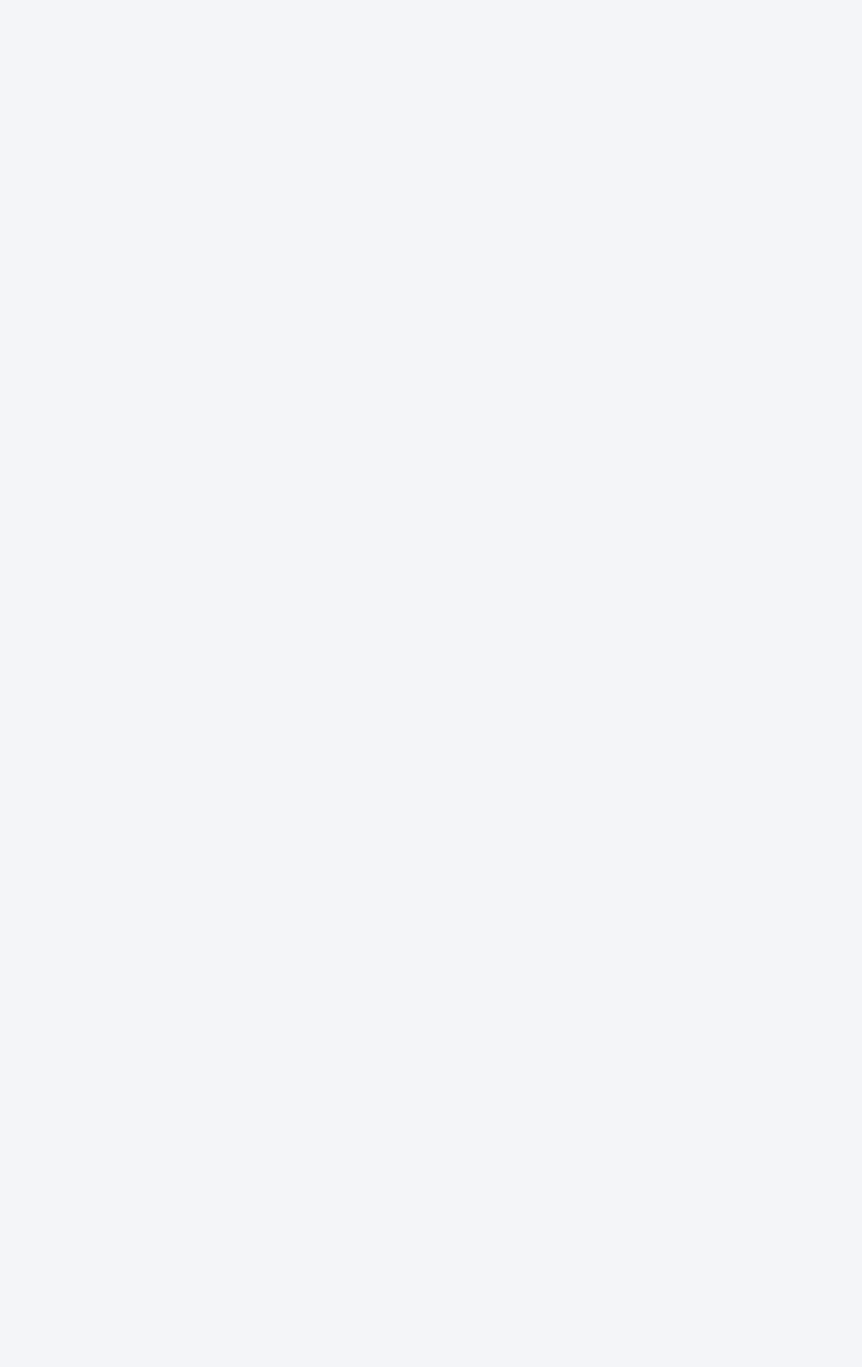
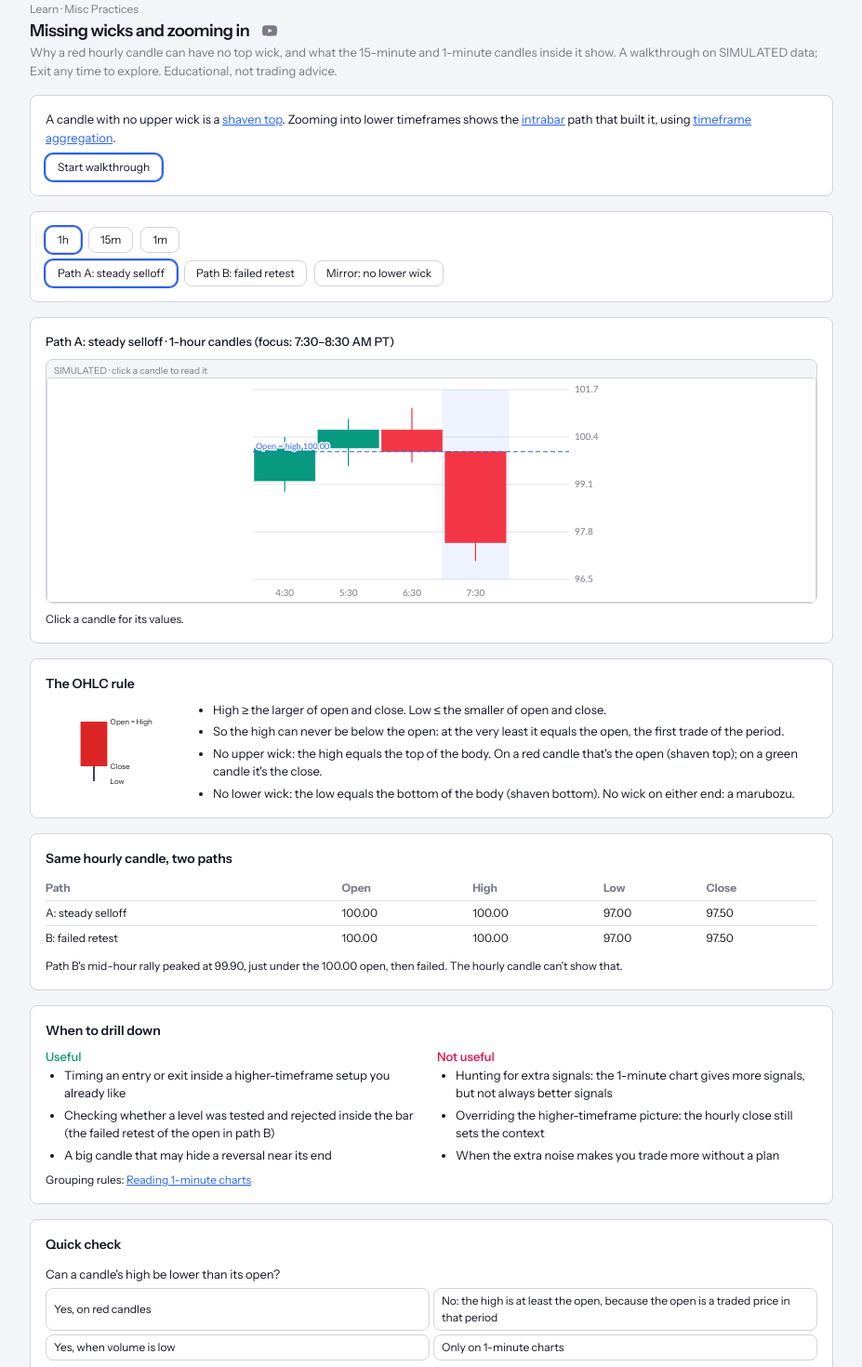
Before and after one commit to Siphon880gh/Stocks-Trainer, a React (Vite) app: page /practice/missing-wicks in a window 1280 px wide. Before the commit this address had no page. Shown: the part 80-1550 px from the top of the page at 93% size, without its empty margins (176-1103 px from the left). Before the commit the page ends 800 px from the top, so only its background shows below. Built offline with nearby package versions, Linux system fonts and the light colour scheme.

Commit message:
Add the missing wicks and zooming in page.

```diff
--- a/src/App.tsx
+++ b/src/App.tsx
@@ -32,6 +32,7 @@ import PracticeOneMinuteCharts from "./pages/practice/OneMinuteCharts";
 import PracticeFibDecisionMap from "./pages/practice/FibDecisionMap";
 import PracticeFuturesVsOptions from "./pages/practice/FuturesVsOptions";
 import PracticeTechniqueNarratives from "./pages/practice/TechniqueNarratives";
+import PracticeMissingWicks from "./pages/practice/MissingWicks";
 import Cases from "./pages/Cases";
 import CasePlayer from "./pages/CasePlayer";
 import Coach from "./pages/Coach";
@@ -95,6 +96,7 @@ export default function App() {
           <Route path="practice/fib-decision-map" element={<PracticeFibDecisionMap />} />
           <Route path="practice/futures-vs-options" element={<PracticeFuturesVsOptions />} />
           <Route path="practice/technique-narratives" element={<PracticeTechniqueNarratives />} />
+          <Route path="practice/missing-wicks" element={<PracticeMissingWicks />} />
           <Route path="cases" element={<Cases />} />
           <Route path="cases/:caseId" element={<CasePlayer />} />
           <Route path="coach" element={<Coach />} />
--- a/src/pages/Training.tsx
+++ b/src/pages/Training.tsx
@@ -177,6 +177,7 @@ export default function Training() {
                   g.id === "fib-decision-map" ||
                   g.id === "futures-vs-options" ||
                   g.id === "technique-narratives" ||
+                  g.id === "missing-wicks" ||
                   g.id === "equity-patterns" ||
                   g.id === "equity-literacy" ||
                   g.id === "financial-literacy" ||
--- /dev/null
+++ b/src/pages/practice/MissingWicks.tsx
@@ -0,0 +1,149 @@
+import { useCallback, useMemo, useState } from "react";
+import { Link } from "react-router-dom";
+import PracticeShell from "../../components/PracticeShell";
+import CandlestickChart from "../../components/CandlestickChart";
+import Walkthrough from "../../components/Walkthrough";
+import { markMiscPracticeDone } from "../../lib/miscPractices";
+import { loadTourStep, saveTourStep } from "../../lib/tourProgress";
+import {
+  FOCUS_INDEX_1H, MINUTES, MW_QUESTIONS, MW_STEPS, OHLC_RULES, WHEN_TO_DRILL, aggregateOne, barsFor, lowerWick, upperWick,
+  type Scenario, type Timeframe,
+} from "../../lib/missingWicks";
+import { cn } from "../../lib/utils";
+
+const TOUR_ID = "missing-wicks";
+const SCN_LABEL: Record<Scenario, string> = { A: "Path A: steady selloff", B: "Path B: failed retest", mirror: "Mirror: no lower wick" };
+const term = (id: string, label: string) => <Link to={`/archive?tab=literacy&open=${id}`} className="text-primary underline">{label}</Link>;
+
+/** /practice/missing-wicks: walkthrough on shaven tops and zooming from 1h into 15m and 1m (SIMULATED). */
+export default function PracticeMissingWicks() {
+  const [tf, setTf] = useState<Timeframe>("1h");
+  const [scn, setScn] = useState<Scenario>("A");
+  const [open, setOpen] = useState(false);
+  const [index, setIndex] = useState(0);
+  const [saved, setSaved] = useState<number | null>(() => loadTourStep(TOUR_ID));
+  const [bar, setBar] = useState<number | null>(null);
+  const [answers, setAnswers] = useState<Record<string, string>>({});
+
+  const bars = useMemo(() => barsFor(scn, tf), [scn, tf]);
+  const go = useCallback((i: number) => {
+    const c = Math.max(0, Math.min(MW_STEPS.length - 1, i));
+    setIndex(c); setTf(MW_STEPS[c]!.tf); setScn(MW_STEPS[c]!.scenario); setBar(null);
+    saveTourStep(TOUR_ID, c); setSaved(c);
+  }, []);
+  const start = (from: number) => { go(from); setOpen(true); };
+  const exit = useCallback(() => {
+    setOpen(false);
+    if (index >= MW_STEPS.length - 1) { markMiscPracticeDone("missing-wicks"); saveTourStep(TOUR_ID, null); setSaved(null); }
+  }, [index]);
+
+  const sel = bar != null ? bars[bar] : null;
+  const hA = aggregateOne(MINUTES.A, "A"), hB = aggregateOne(MINUTES.B, "B");
+
+  return (
+    <PracticeShell
+      title="Missing wicks and zooming in"
+      blurb="Why a red hourly candle can have no top wick, and what the 15-minute and 1-minute candles inside it show. A walkthrough on SIMULATED data; Exit any time to explore. Educational, not trading advice."
+    >
+      <section className="panel p-4 space-y-2 text-[13px]" data-testid="mw-intro">
+        <p>
+          A candle with no upper wick is a {term("shaven-top", "shaven top")}. Zooming into lower timeframes shows the {term("intrabar", "intrabar")} path that built it, using {term("timeframe-aggregation", "timeframe aggregation")}.
+        </p>
+        <div className="flex flex-wrap gap-2">
+          <button type="button" data-testid="mw-start" onClick={() => start(0)} className="panel px-3 py-1 text-[12px] ring-2 ring-primary">
+            {saved != null && saved > 0 ? "Restart walkthrough" : "Start walkthrough"}
+          </button>
+          {saved != null && saved > 0 && (
+            <button type="button" data-testid="mw-resume" onClick={() => start(saved)} className="panel px-3 py-1 text-[12px]">Resume at step {saved + 1}</button>
+          )}
+        </div>
+      </section>
+
+      <section className="panel p-4 space-y-2 text-[13px]" data-tour="mw-controls" data-testid="mw-controls">
+        <div className="flex flex-wrap gap-2" role="group" aria-label="Timeframe">
+          {(["1h", "15m", "1m"] as Timeframe[]).map((t) => (
+            <button key={t} type="button" data-tf={t} aria-pressed={tf === t} onClick={() => { setTf(t); setBar(null); }}
+              className={cn("panel px-3 py-1 text-[12px]", tf === t && "ring-2 ring-primary")}>{t}</button>
+          ))}
+        </div>
+        <div className="flex flex-wrap gap-2" role="group" aria-label="Path">
+          {(["A", "B", "mirror"] as Scenario[]).map((s) => (
+            <button key={s} type="button" data-scn={s} aria-pressed={scn === s} onClick={() => { setScn(s); setBar(null); }}
+              className={cn("panel px-3 py-1 text-[12px]", scn === s && "ring-2 ring-primary")}>{SCN_LABEL[s]}</button>
+          ))}
+        </div>
+      </section>
+
+      <section className="panel p-4 space-y-2 text-[13px]" data-tour="mw-chart" data-testid="mw-chart">
+        <p className="font-medium">{SCN_LABEL[scn]} · {tf === "1h" ? "1-hour candles (focus: 7:30–8:30 AM PT)" : tf === "15m" ? "4 × 15-minute candles, 7:30–8:30 AM PT" : "60 × 1-minute candles, 7:30–8:30 AM PT"}</p>
+        <div className="rounded-lg bg-background-dark border border-line overflow-hidden" data-testid="mw-canvas">
+          <p className="text-[10px] text-muted px-2 pt-1">SIMULATED · click a candle to read it</p>
+          <CandlestickChart data={bars} height={240} showScaleControls={false} highlightIndex={bar ?? (tf === "1h" ? FOCUS_INDEX_1H : undefined)}
+            onSelectBar={(i) => setBar(i)} markerDecimals={2} padRightBars={tf === "1h" ? 1 : 0}
+            annotations={{ levels: [{ price: scn === "mirror" ? 100 : 100, label: scn === "mirror" ? "Open = low 100.00" : "Open = high 100.00", tone: "entry" }] }} />
+        </div>
+        <p data-testid="mw-readout" className="text-[12px] font-mono min-h-[1.5em]">
+          {sel ? `${sel.name} PT: O ${sel.open.toFixed(2)} · H ${sel.high.toFixed(2)} · L ${sel.low.toFixed(2)} · C ${sel.close.toFixed(2)} · upper wick ${upperWick(sel).toFixed(2)} · lower wick ${lowerWick(sel).toFixed(2)}` : "Click a candle for its values."}
+        </p>
+      </section>
+
+      <section className="panel p-4 space-y-2 text-[13px]" data-tour="mw-rule" data-testid="mw-rule">
+        <p className="font-semibold text-[14px]">The OHLC rule</p>
+        <div className="flex gap-4 items-center">
+          <svg viewBox="0 0 170 120" className="w-36 h-24 shrink-0" role="img" aria-label="Candle diagram: red candle whose high equals its open">
+            <line x1="60" y1="20" x2="60" y2="100" stroke="currentColor" strokeWidth="2" />
+            <rect x="42" y="20" width="36" height="60" fill="#dc2626" />
+            <text x="82" y="24" fontSize="10" fill="currentColor">Open = High</text>
+            <text x="82" y="84" fontSize="10" fill="currentColor">Close</text>
+            <text x="82" y="104" fontSize="10" fill="currentColor">Low</text>
+          </svg>
+          <ul className="list-disc pl-5 space-y-1">{OHLC_RULES.map((x) => <li key={x}>{x}</li>)}</ul>
+        </div>
+      </section>
+
+      <section className="panel p-4 space-y-2 text-[13px]" data-tour="mw-compare" data-testid="mw-compare">
+        <p className="font-semibold text-[14px]">Same hourly candle, two paths</p>
+        <table className="w-full text-[12px] font-mono">
+          <thead><tr className="text-left text-muted font-sans"><th className="py-1">Path</th><th>Open</th><th>High</th><th>Low</th><th>Close</th></tr></thead>
+          <tbody>
+            {[hA, hB].map((h) => (
+              <tr key={h.name} className="border-t border-line/60"><td className="py-1 font-sans">{h.name === "A" ? "A: steady selloff" : "B: failed retest"}</td><td>{h.open.toFixed(2)}</td><td>{h.high.toFixed(2)}</td><td>{h.low.toFixed(2)}</td><td>{h.close.toFixed(2)}</td></tr>
+            ))}
+          </tbody>
+        </table>
+        <p className="text-[12px]">Path B's mid-hour rally peaked at {Math.max(...MINUTES.B.slice(20, 45).map((b) => b.high)).toFixed(2)}, just under the 100.00 open, then failed. The hourly candle can't show that.</p>
+      </section>
+
+      <section className="panel p-4 space-y-2 text-[13px]" data-tour="mw-when" data-testid="mw-when">
+        <p className="font-semibold text-[14px]">When to drill down</p>
+        <div className="grid gap-3 sm:grid-cols-2">
+          <div><p className="font-medium text-emerald-600">Useful</p><ul className="list-disc pl-5 space-y-1">{WHEN_TO_DRILL.yes.map((x) => <li key={x}>{x}</li>)}</ul></div>
+          <div><p className="font-medium text-rose-600">Not useful</p><ul className="list-disc pl-5 space-y-1">{WHEN_TO_DRILL.no.map((x) => <li key={x}>{x}</li>)}</ul></div>
+        </div>
+        <p className="text-[12px]">Grouping rules: <Link className="underline text-primary" to="/practice/one-minute-charts">Reading 1-minute charts</Link></p>
+      </section>
+
+      <section className="panel p-4 space-y-3 text-[13px]" data-testid="mw-quiz">
+        <p className="font-semibold text-[14px]">Quick check</p>
+        {MW_QUESTIONS.slice(0, 3).map((q) => {
+          const pick = answers[q.id];
+          return (
+            <div key={q.id} className="space-y-1">
+              <p>{q.prompt}</p>
+              <div className="grid gap-1 sm:grid-cols-2">
+                {q.options.map((o) => (
+                  <button key={o.id} type="button" data-opt={o.id} onClick={() => setAnswers({ ...answers, [q.id]: o.id })}
+                    className={cn("panel px-2 py-1 text-left text-[12px]", pick === o.id && (o.id === q.correctAnswer ? "ring-2 ring-emerald-500" : "ring-2 ring-rose-500"))}>{o.label}</button>
+                ))}
+              </div>
+              {pick && <p className={cn("text-[12px]", pick === q.correctAnswer ? "text-emerald-600" : "text-rose-600")}>{pick === q.correctAnswer ? "Correct. " : "Not quite. "}{q.explanation}</p>}
+            </div>
+          );
+        })}
+        <p className="text-[12px]">All questions: <Link className="underline text-primary" to="/training?group=missing-wicks">Learn · Missing Wicks</Link></p>
+      </section>
+
+      {open && <Walkthrough steps={MW_STEPS} index={index} onIndexChange={go} onExit={exit} label="Missing wicks" />}
+    </PracticeShell>
+  );
+}
```
Also changed, not shown: 1 other file (tests, documents, lock files or other folders).
